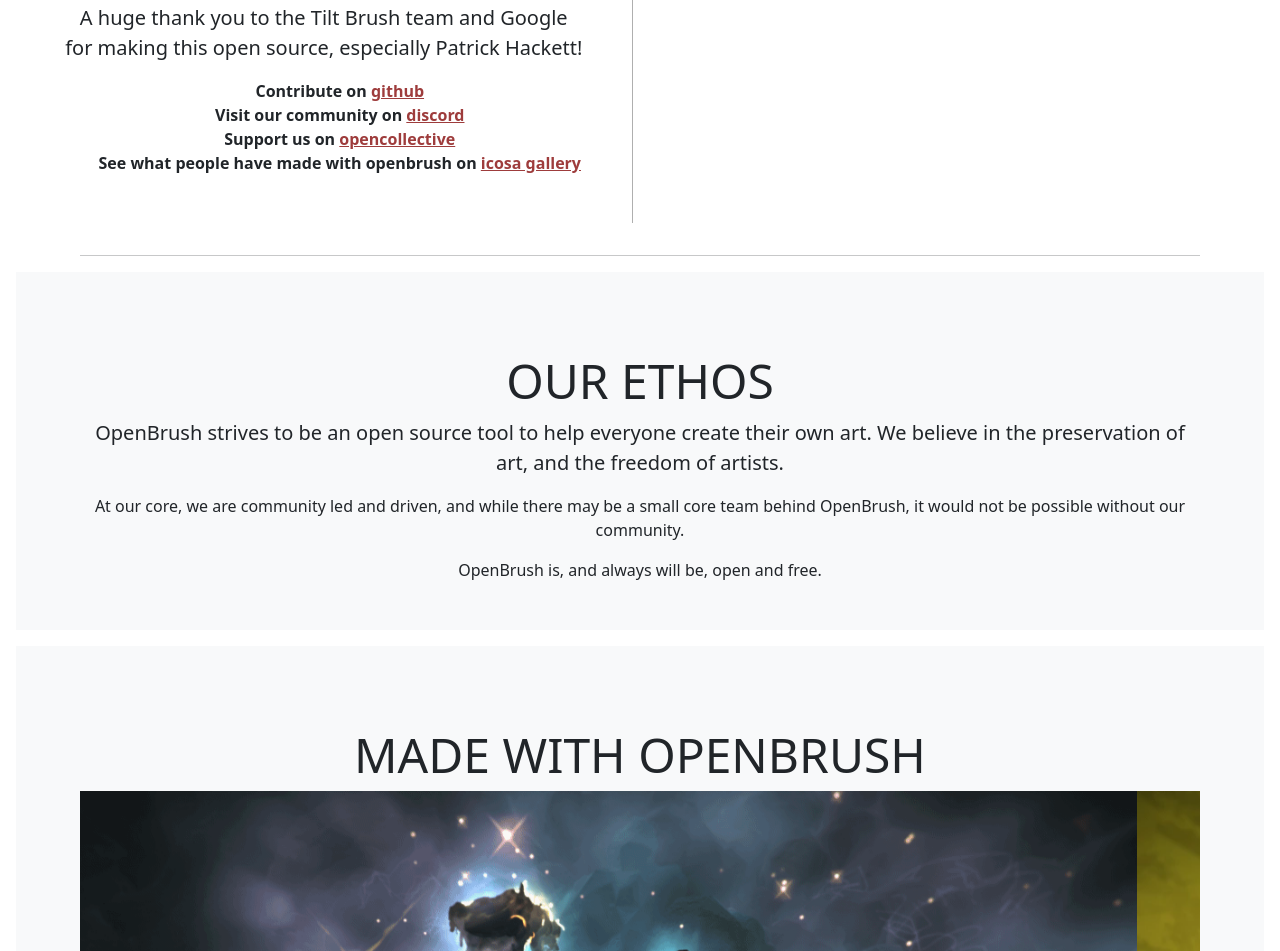
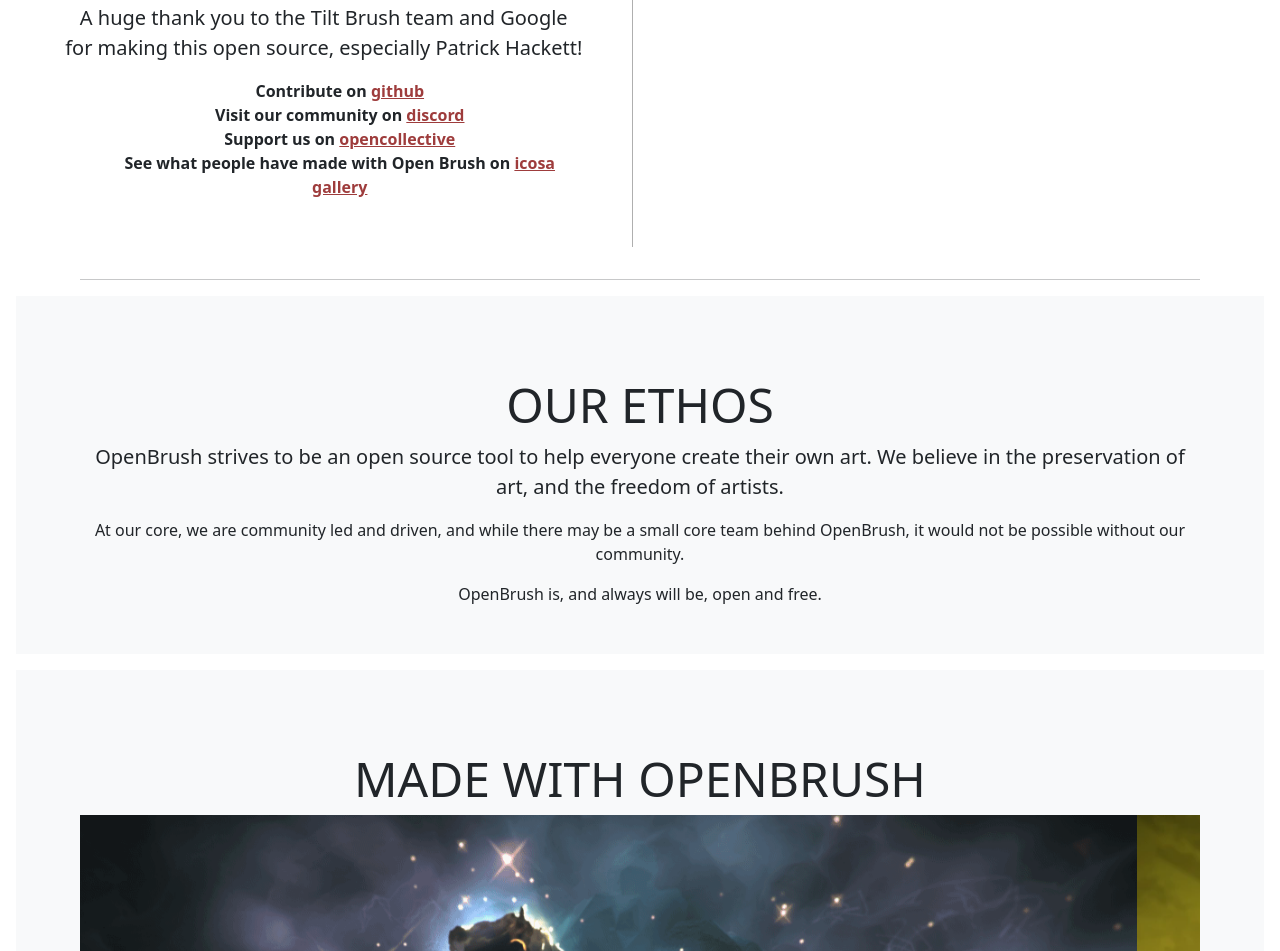
Before and after one commit to icosa-foundation/openbrush.app, a plain HTML site: page index.html in a window 1280 px wide. Shown: the part 1263-2214 px from the top of the page. Drawn offline with nearby package versions, Linux system fonts and the light colour scheme.

Commit message:
Change wording from "OpenBrush" to "Open Brush"

```diff
--- a/index.html
+++ b/index.html
@@ -7,7 +7,7 @@
   <meta name="description"
     content="Open Brush is a derivative made from the open source code of Tilt Brush, a room-scale 3D-painting virtual-reality application available from Google, originally developed by Skillman & Hackett.">
   <meta name="author" content="Open Brush">
-  <meta property="og:title" content="OpenBrush" />
+  <meta property="og:title" content="Open Brush" />
   <meta property="og:type" content="website" />
   <meta property="og:url" content="https://openbrush.app/" />
   <meta property="og:image" content="https://openbrush.app/assets/meta.jpg" />
@@ -102,7 +102,7 @@
             <li>Contribute on <a target="_blank" href="https://github.com/icosa-gallery">github</a></li>
             <li>Visit our community on <a target="_blank" href="https://discord.com/invite/W7NCEYnEfy">discord</a></li>
             <li>Support us on <a target="_blank" href="https://opencollective.com/icosa">opencollective</a></li>
-            <li>See what people have made with openbrush on <a target="_blank" href="http://icosa.gallery/">icosa gallery</a></li>
+            <li>See what people have made with Open Brush on <a target="_blank" href="http://icosa.gallery/">icosa gallery</a></li>
           </ul>
         </div>
       </div>
```
Also changed, not shown: privacy-policy.html (+1 -1 lines).
